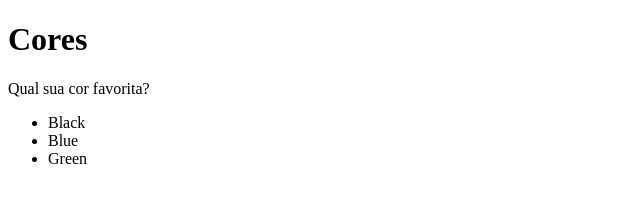
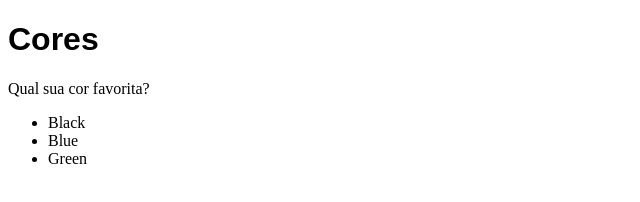
Before and after one commit to jaelsonfreitas/exercicios_tybe, a plain HTML site: page secao_2/dia_02_primeiros_passos_em_css/parafixar2.html in a window 1280 px wide. Shown: the full height of the page, 0-640 px from the left. Drawn offline with Linux system fonts and the light colour scheme.

Commit message:
modificando o font-family do h1.

```diff
--- a/secao_2/dia_02_primeiros_passos_em_css/parafixar2.html
+++ b/secao_2/dia_02_primeiros_passos_em_css/parafixar2.html
@@ -4,6 +4,12 @@
     <meta charset="UTF-8">
     <meta name="viewport" content="width=device-width, initial-scale=1.0">
     <title>para Fixar 2</title>
+
+    <style>
+        h1{
+            font-family: sans-serif;
+        }
+    </style>
 </head>
 <body>
     <h1>Cores</h1>
```
